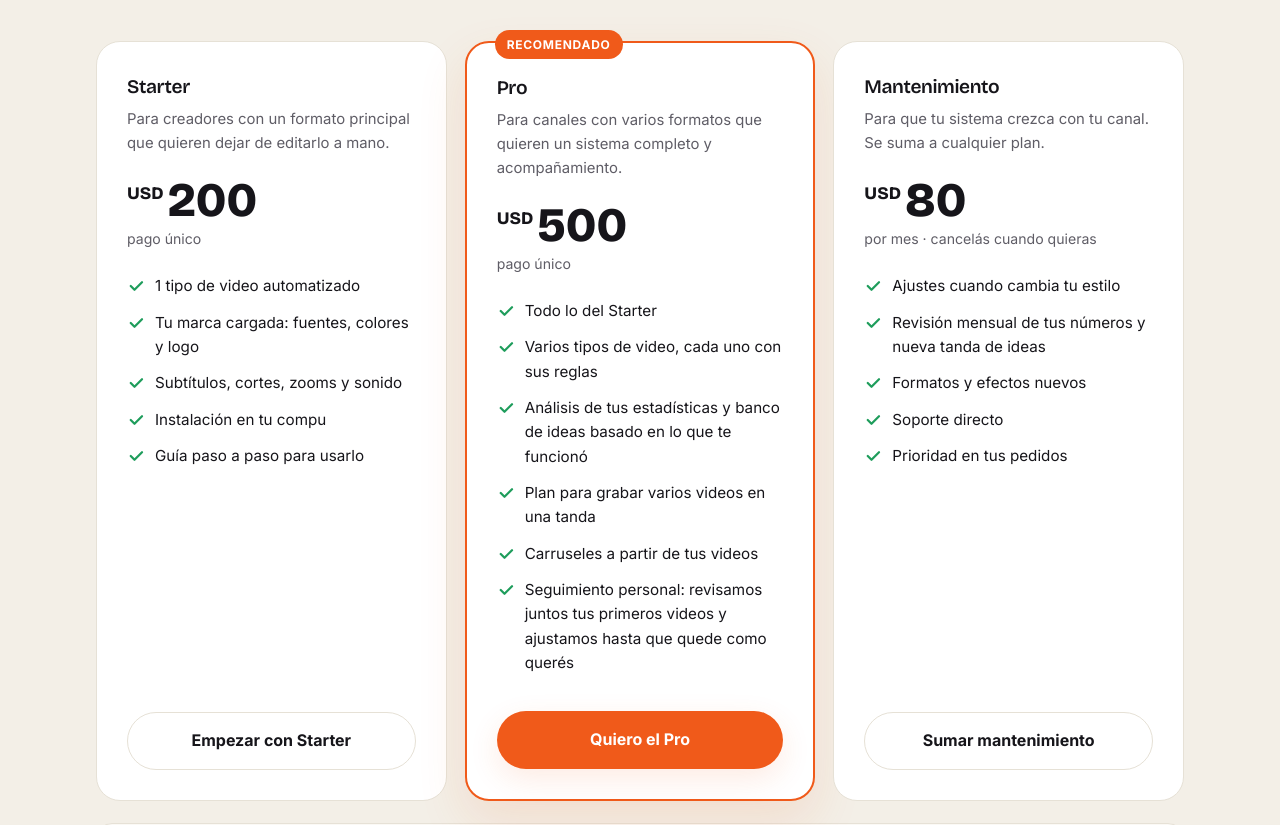
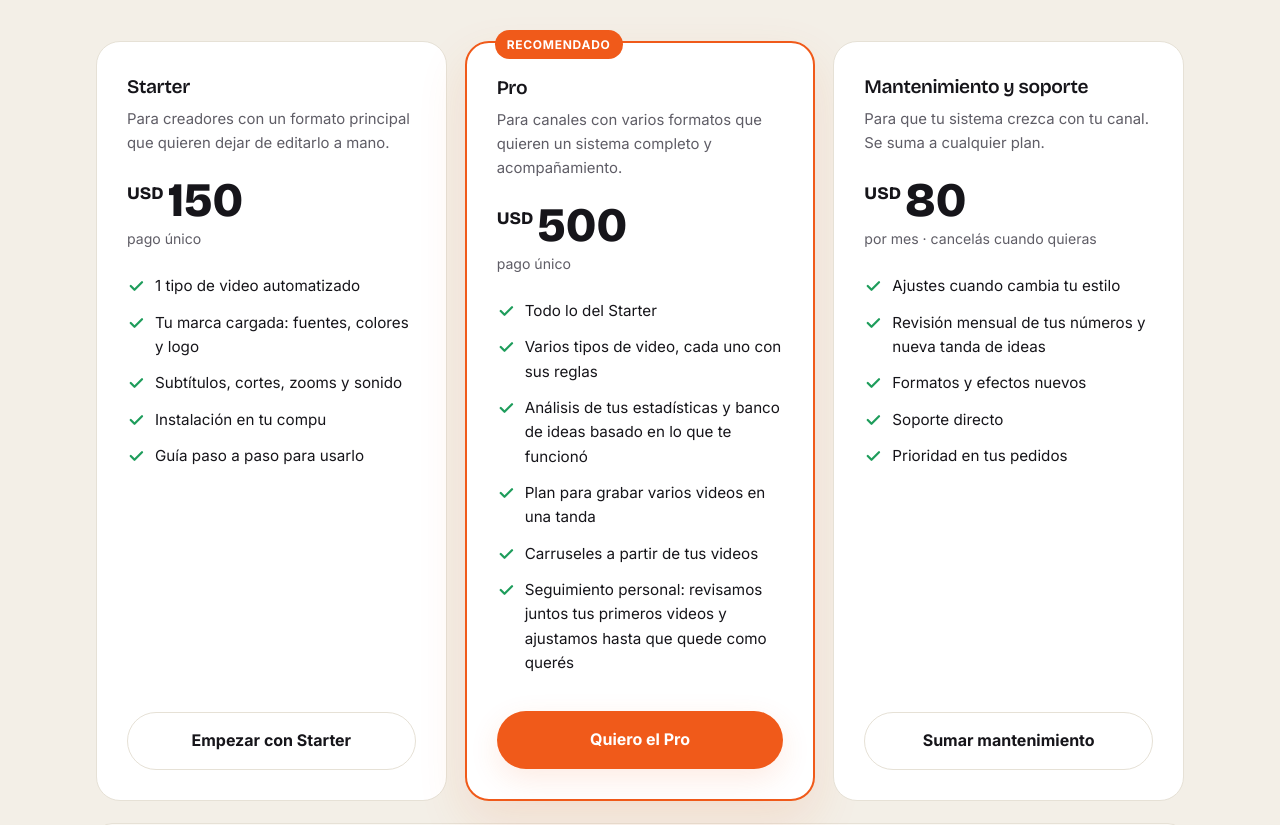
Before and after one commit to LukychillGitHub/creadores-lukychill, a plain HTML site: page index.html in a window 1280 px wide. Shown: the part 6553-7378 px from the top of the page. Drawn offline with nearby package versions, Linux system fonts and the light colour scheme.

Commit message:
Precios finales: Starter 150, Pro 500, Mantenimiento y soporte 80 USD
Co-Authored-By: Claude Opus 5.5 <noreply@anthropic.com>
Claude-Session: https://claude.ai/code/session_01T8PsDGFkMWKDGXJYp7CSyy

```diff
--- a/index.html
+++ b/index.html
@@ -523,7 +523,7 @@ footer .wrap{display:flex;justify-content:space-between;flex-wrap:wrap;gap:12px}
       <div class="plan reveal">
         <h3>Starter</h3>
         <p class="for">Para creadores con un formato principal que quieren dejar de editarlo a mano.</p>
-        <div class="amount"><sup>USD</sup>200</div>
+        <div class="amount"><sup>USD</sup>150</div>
         <div class="per">pago único</div>
         <ul>
           <li><svg viewBox="0 0 24 24" fill="none" stroke="currentColor" stroke-width="3" stroke-linecap="round" stroke-linejoin="round"><path d="M5 12l5 5L20 7"/></svg>1 tipo de video automatizado</li>
@@ -551,7 +551,7 @@ footer .wrap{display:flex;justify-content:space-between;flex-wrap:wrap;gap:12px}
         <a class="btn btn-main" href="https://docs.google.com/forms/d/1cM3h-hj62wcM3gIeiQbtK34uR_nFLid1Lxo52jxhraw/viewform" target="_blank" rel="noopener">Quiero el Pro</a>
       </div>
       <div class="plan reveal">
-        <h3>Mantenimiento</h3>
+        <h3>Mantenimiento y soporte</h3>
         <p class="for">Para que tu sistema crezca con tu canal. Se suma a cualquier plan.</p>
         <div class="amount"><sup>USD</sup>80</div>
         <div class="per">por mes · cancelás cuando quieras</div>
```
